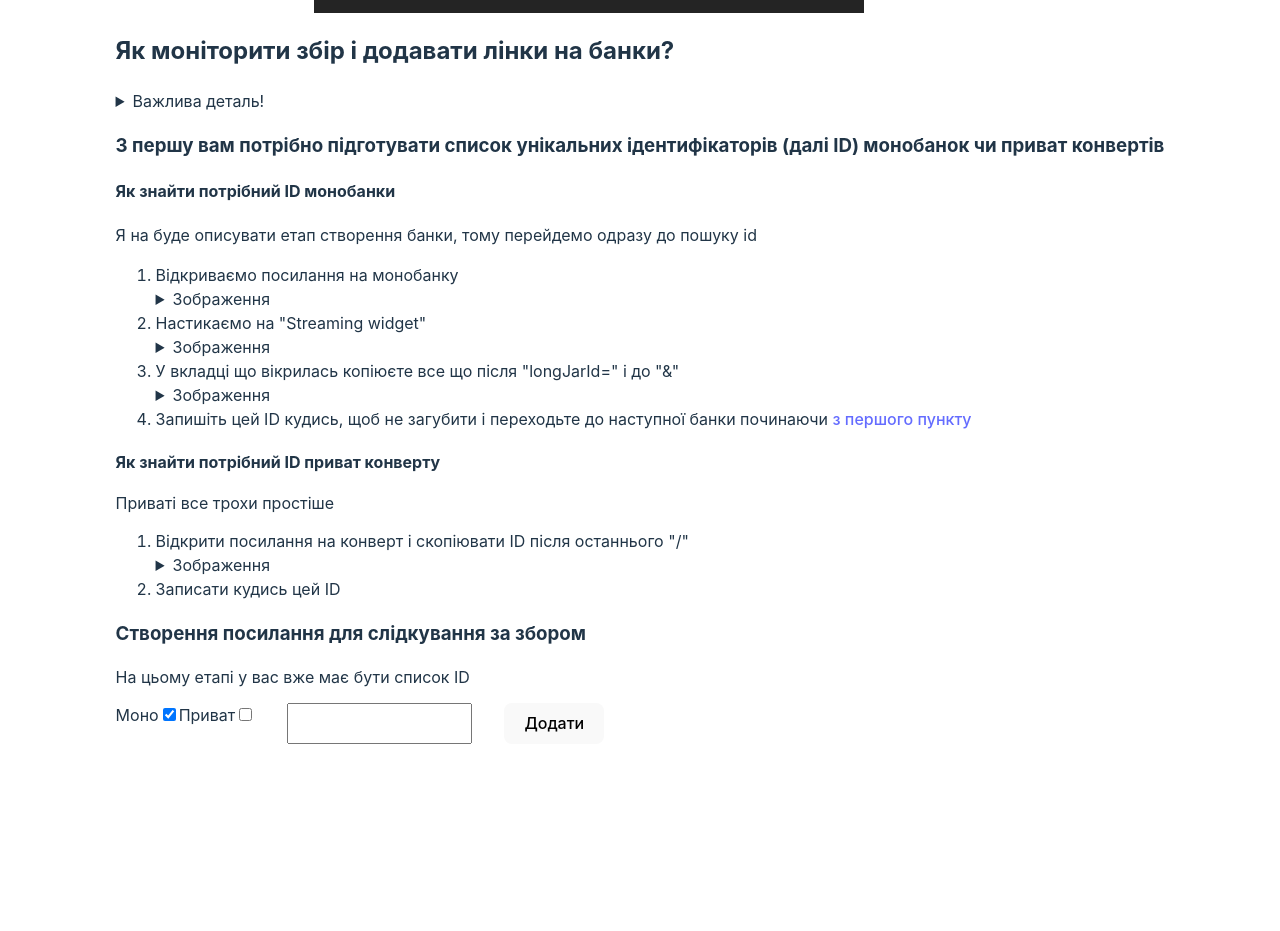
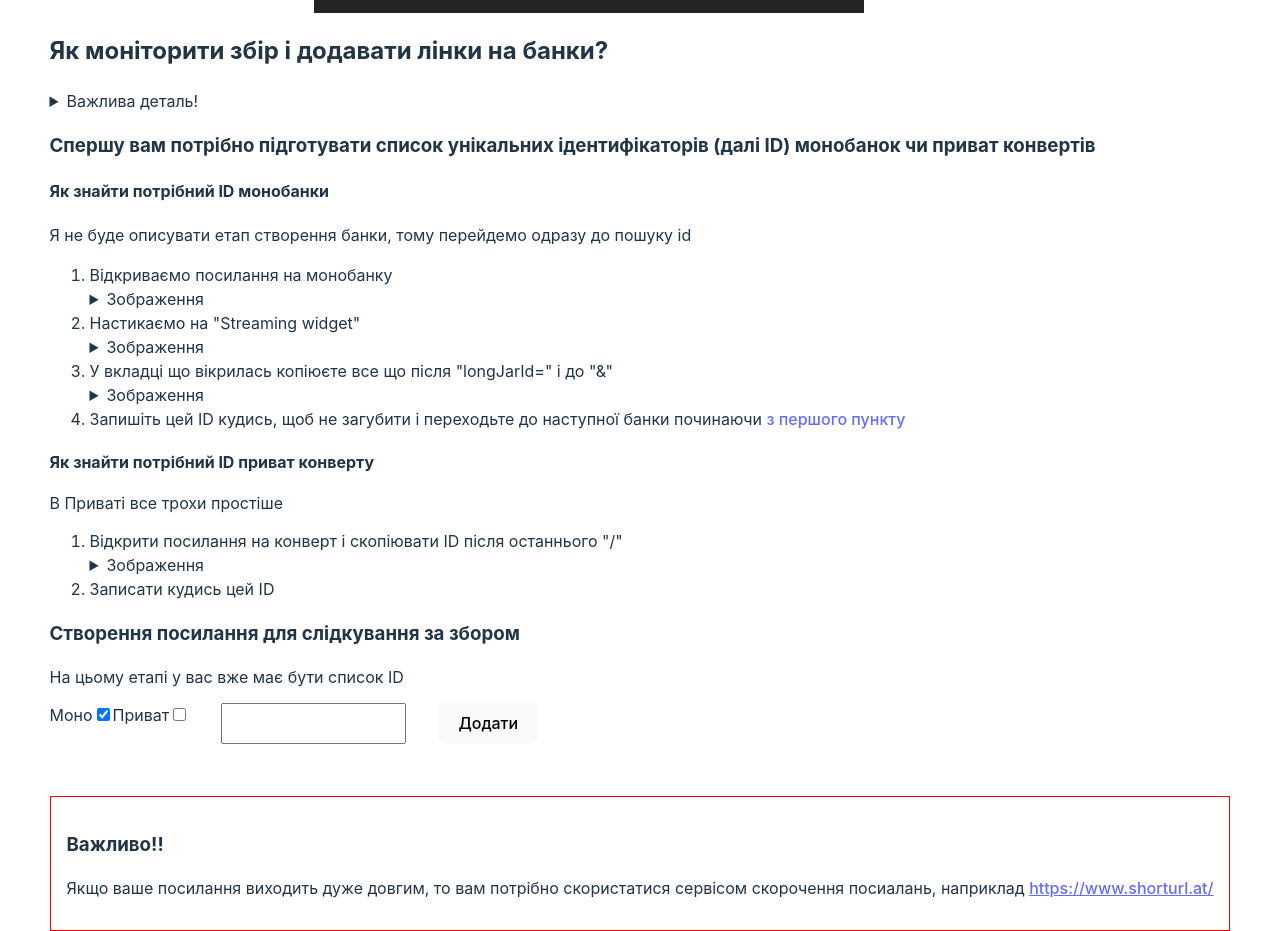
Before and after one commit to iluhaar/fundraising-app, a React (Vite) app: page / in a window 1280 px wide. Shown: the part 880-1811 px from the top of the page. Before the commit the page ends 1676 px from the top, so only its background shows below. Built offline with nearby package versions, Linux system fonts and the light colour scheme.

Commit message:
fix home page texts, add warning message

```diff
--- a/src/App.css
+++ b/src/App.css
@@ -108,3 +108,12 @@ h5 {
   display: flex;
   gap: 0 2rem;
 }
+
+.warning {
+  border: red 1px solid;
+  padding: 1rem;
+}
+
+.warning a {
+  text-decoration: underline;
+}
--- a/src/Components/Home/Home.tsx
+++ b/src/Components/Home/Home.tsx
@@ -46,12 +46,10 @@ export const Home = () => {
           <summary>Важлива деталь!</summary>
           <section>
             <h4>На даний момент сервіс підтримує 2 види моніторингу</h4>
-            <p>
-              <ul>
-                <li>ви можете слідкувати за довільною кількістю монобанок</li>
-                <li>за одною банкою і одним конвертом одночасно</li>
-              </ul>
-            </p>
+            <ul>
+              <li>ви можете слідкувати за довільною кількістю монобанок</li>
+              <li>за одною банкою і одним конвертом одночасно</li>
+            </ul>
 
             <p>
               Якщо у вас специфічний випадок, то можете звернутися до мене
@@ -61,11 +59,11 @@ export const Home = () => {
           </section>
         </details>
         <h3>
-          З першу вам потрібно підготувати список унікальних ідентифікаторів
+          Спершу вам потрібно підготувати список унікальних ідентифікаторів
           (далі ID) монобанок чи приват конвертів
         </h3>
         <section>
-          <h4 id="#beginning-mono">Як знайти потрібний ID монобанки </h4>Я на
+          <h4 id="#beginning-mono">Як знайти потрібний ID монобанки </h4>Я не
           буде описувати етап створення банки, тому перейдемо одразу до пошуку
           id
           <ol>
@@ -116,7 +114,7 @@ export const Home = () => {
         </section>
         <section>
           <h4 id="beginning-privat">Як знайти потрібний ID приват конверту </h4>
-          <p>Приваті все трохи простіше</p>
+          <p>В Приваті все трохи простіше</p>
           <ol>
             <li>
               Відкрити посилання на конверт і скопіювати ID після останнього "/"
@@ -135,6 +133,17 @@ export const Home = () => {
         </section>
 
         <AddJarForm />
+
+        <section className="warning">
+          <h3>Важливо!!</h3>
+          <p>
+            Якщо ваше посилання виходить дуже довгим, то вам потрібно скористатися
+            сервісом скорочення посиалань, наприклад{" "}
+            <a href="https://www.shorturl.at/" target="_blank">
+              https://www.shorturl.at/
+            </a>
+          </p>
+        </section>
       </section>
     </div>
   );
```
